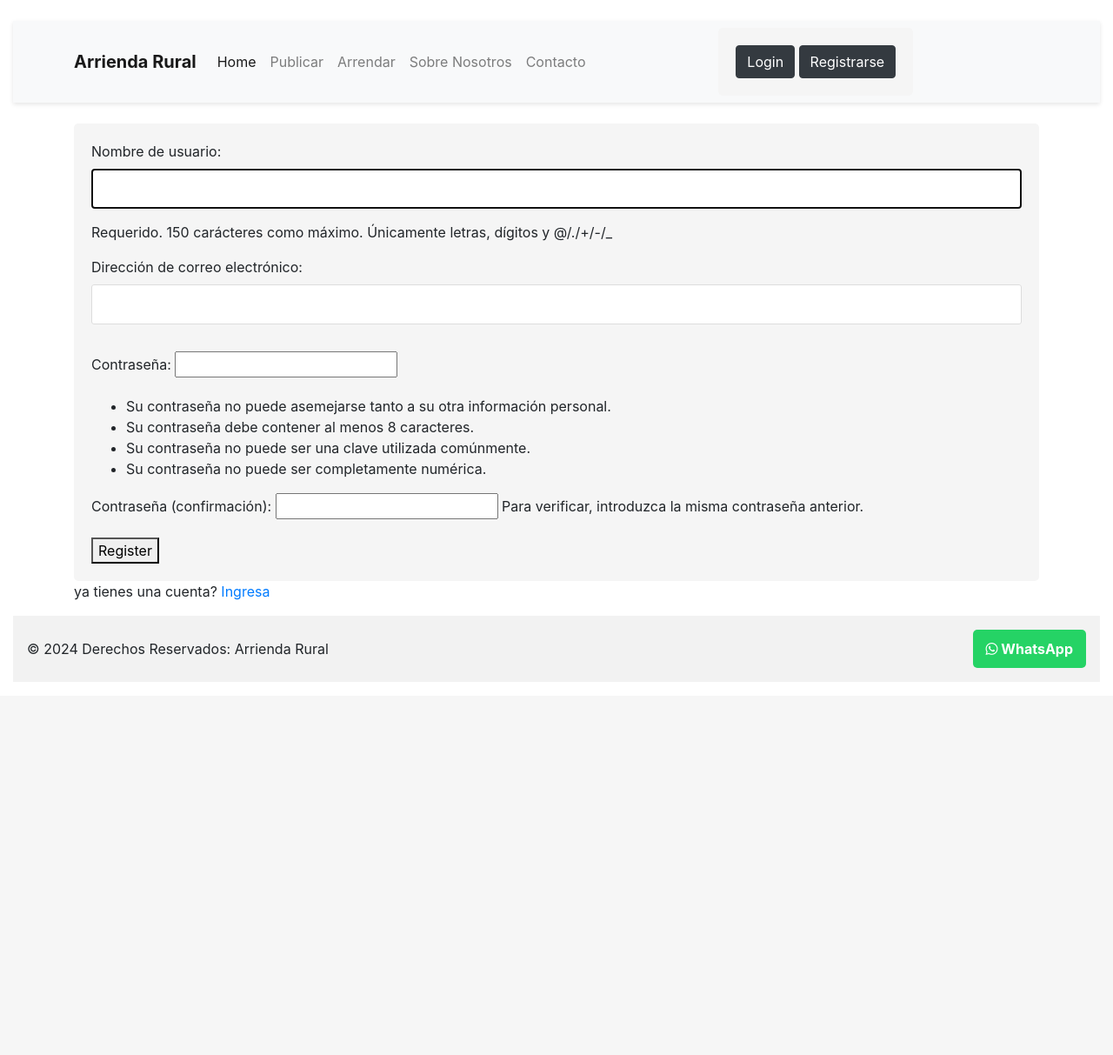
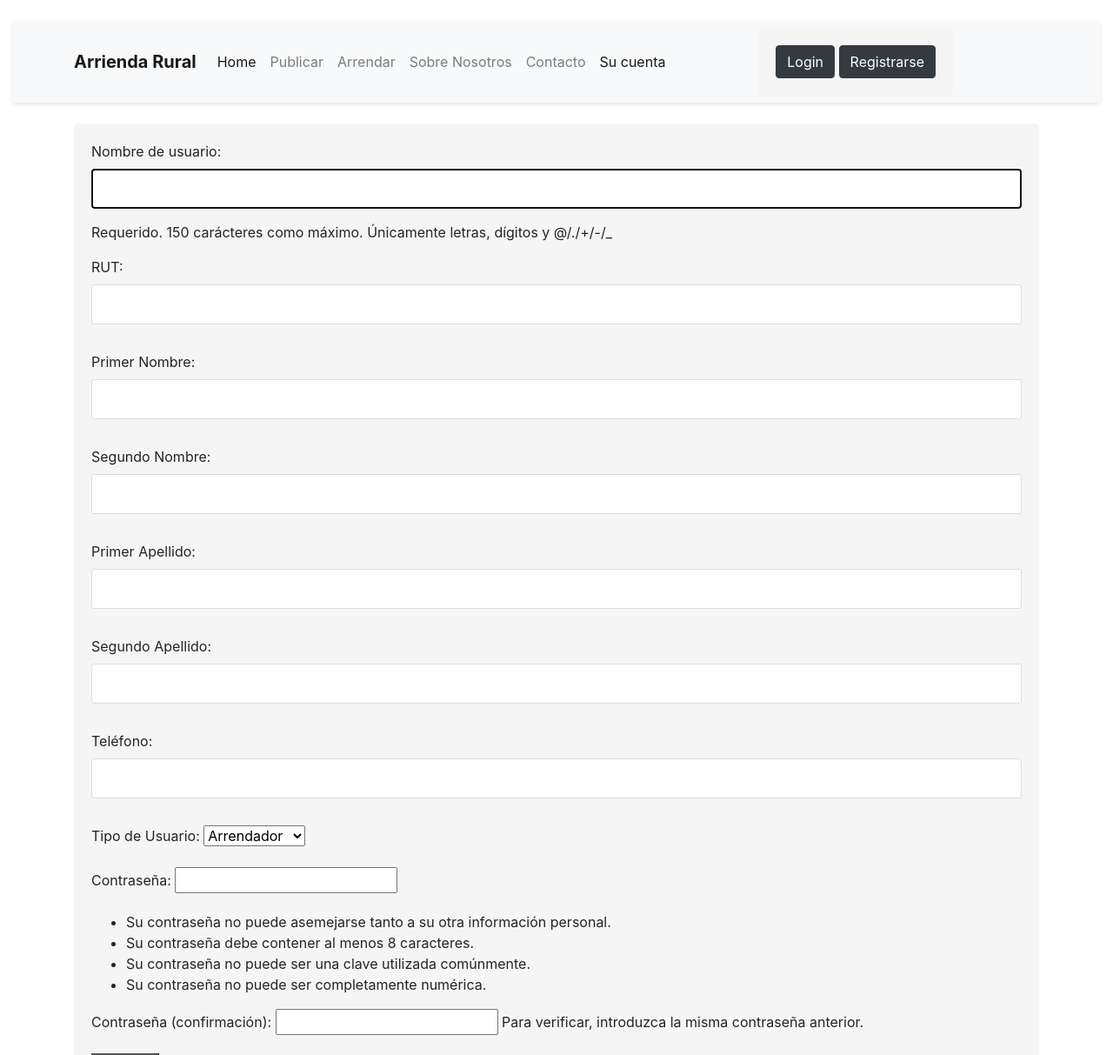
Before and after one commit to rolobergmann/arrienda-rural, a Django app: page /registro in a window 1280 px wide. Shown: the top 1213 px of the page at 87% size. Before the commit the page ends 768 px from the top, so only its background shows below. Run offline with Django 5.2, Linux system fonts and the light colour scheme; some libraries are stand-ins or nearby versions.

Commit message:
admin, registro y vistas de extend user, para hito 3

```diff
--- /dev/null
+++ b/arrienda_rural/front/assets/templates/arrendador_account.html
@@ -0,0 +1,3 @@
+{% extends 'base.html' %} {% load static %} {% block contenido %}
+  <h1 class="index-h1">Arrendador Rural</h1>
+{% endblock %}
--- /dev/null
+++ b/arrienda_rural/front/assets/templates/arrendatario_account.html
@@ -0,0 +1,3 @@
+{% extends 'base.html' %} {% load static %} {% block contenido %}
+  <h1 class="index-h1">Arrendatario Rural</h1>
+{% endblock %}
--- a/arrienda_rural/front/assets/templates/navbar.html
+++ b/arrienda_rural/front/assets/templates/navbar.html
@@ -19,6 +19,9 @@
           </li>
           <li class="nav-item">
             <a class="nav-link" href="{% url 'contacto' %}">Contacto</a>
+          </li>
+          <li>
+            <a class="nav-link active" aria-current="page" href="{% url 'user_redirect' %}">Su cuenta</a>
           </li>
         </ul>
         <form class="justify-content-start">
--- a/arrienda_rural/settings.py
+++ b/arrienda_rural/settings.py
@@ -144,4 +144,4 @@ MEDIA_ROOT = os.path.join(BASE_DIR, 'arrienda_rural/front/assets/media')
 DEFAULT_AUTO_FIELD = 'django.db.models.BigAutoField'
 
 # Redirect to home URL after login (Default redirects to /accounts/profile/)
-LOGIN_REDIRECT_URL = '/'
+LOGIN_REDIRECT_URL = '/account/'
--- a/arrienda_rural/urls.py
+++ b/arrienda_rural/urls.py
@@ -28,7 +28,10 @@ urlpatterns = [
     path("registro", web_views.registro, name="registro"),
     path("loggedout", web_views.loggedout, name="loggedout"),
     path("logout/", web_views.exit, name="exit"),
-    path('arrendar', web_views.InmuebleListView.as_view(), name='arrendar')
+    path('arrendar', web_views.InmuebleListView.as_view(), name='arrendar'),
+    path('account/', web_views.user_redirect_view, name='user_redirect'),
+    path('account/arrendatario/', web_views.ArrendatarioAccountView.as_view(), name='arrendatario_account'),
+    path('account/arrendador/', web_views.ArrendadorAccountView.as_view(), name='arrendador_account'),
 ]
 
 urlpatterns += [
--- a/web/forms.py
+++ b/web/forms.py
@@ -1,8 +1,9 @@
 from django import forms
 from django.forms import ModelForm
-from .models import ContactForm
+from .models import ContactForm, ExtendUsuario
 from django.contrib.auth.forms import UserCreationForm
 from django.contrib.auth.models import User
+from django.forms import inlineformset_factory
 
 
 # Create the form class.
@@ -19,7 +20,17 @@ class ContactFormModelForm(forms.ModelForm) :
 
 
 class RegistroForm(UserCreationForm):
+    # Add your ExtendUsuario fields here
+    rut = forms.CharField(label="RUT", max_length=10)
+    nombre_1 = forms.CharField(label="Primer Nombre", max_length=50)
+    nombre_2 = forms.CharField(label="Segundo Nombre", max_length=50, required=False)  # Optional
+    apellido_1 = forms.CharField(label="Primer Apellido", max_length=50)
+    apellido_2 = forms.CharField(label="Segundo Apellido", max_length=50, required=False)  # Optional
+    telefono = forms.CharField(label="Teléfono", max_length=15)
+    tipo_usuario = forms.ChoiceField(label="Tipo de Usuario", choices=ExtendUsuario.TIPO_USUARIO_ELECCIONES)
 
-    class Meta:
+    class Meta(UserCreationForm.Meta):
         model = User
-        fields = ('username', 'email', 'password1', 'password2')
+        fields = UserCreationForm.Meta.fields + ('rut', 'nombre_1', 'nombre_2', 'apellido_1', 'apellido_2', 'telefono', 'tipo_usuario')
+
+#ExtendUsuarioFormSet = inlineformset_factory(User, ExtendUsuario, fields=('rut', 'nombre_1', 'nombre_2', 'apellido_1', 'apellido_2', 'telefono', 'tipo_usuario'), can_delete=False)
--- a/web/views.py
+++ b/web/views.py
@@ -1,4 +1,4 @@
-from django.contrib.auth import login, authenticate, logout
+from django.contrib.auth import login, authenticate, logout, REDIRECT_FIELD_NAME
 from django.contrib.auth.decorators import login_required
 from django.contrib.auth.forms import UserCreationForm
 from django.contrib.auth.hashers import make_password
@@ -8,7 +8,11 @@ from django.utils import timezone
 from django.views.generic import ListView
 
 from web.forms import ContactFormModelForm,RegistroForm
-from web.models import ContactForm, Inmueble, RegionesChile, ComunasChile
+from web.models import ContactForm, Inmueble, RegionesChile, ComunasChile, ExtendUsuario
+from django.views.generic import TemplateView
+from django.contrib.auth.mixins import LoginRequiredMixin
+from django.contrib.auth.views import redirect_to_login
+
 
 class InmuebleListView(ListView):
     model = Inmueble
@@ -91,3 +95,36 @@ def registro(request):
 def exit(request):
     logout(request)
     return redirect("loggedout")
+
+class ArrendatarioAccountView(LoginRequiredMixin, TemplateView):
+    template_name = 'arrendatario_account.html'
+
+    def get_context_data(self, **kwargs):
+        context = super().get_context_data(**kwargs)
+        context['user_profile'] = ExtendUsuario.objects.get(usuario=self.request.user)  # Assuming ExtendUsuario is your extended user model
+        # Add other relevant data for arrendatarios
+        return context
+
+class ArrendadorAccountView(LoginRequiredMixin, TemplateView):
+    template_name = 'arrendador_account.html'
+
+    def get_context_data(self, **kwargs):
+        context = super().get_context_data(**kwargs)
+        context['user_profile'] = ExtendUsuario.objects.get(usuario=self.request.user)
+        # Add other relevant data for arrendadores
+        return context
+@login_required
+def user_redirect_view(request):
+    if not request.user.is_authenticated:
+        return redirect_to_login(request.get_full_path(), login_url='/accounts/login/', redirect_field_name=REDIRECT_FIELD_NAME)
+
+    try:
+        user_profile = ExtendUsuario.objects.get(usuario=request.user)
+        if user_profile.tipo_usuario == 'arrendador':
+            return redirect('arrendador_account')
+        elif user_profile.tipo_usuario == 'arrendatario':
+            return redirect('arrendatario_account')
+        else:
+            return redirect('index')
+    except ExtendUsuario.DoesNotExist:
+        return redirect('index')
```
Also changed, not shown: web/admin.py (+7 -0 lines).
